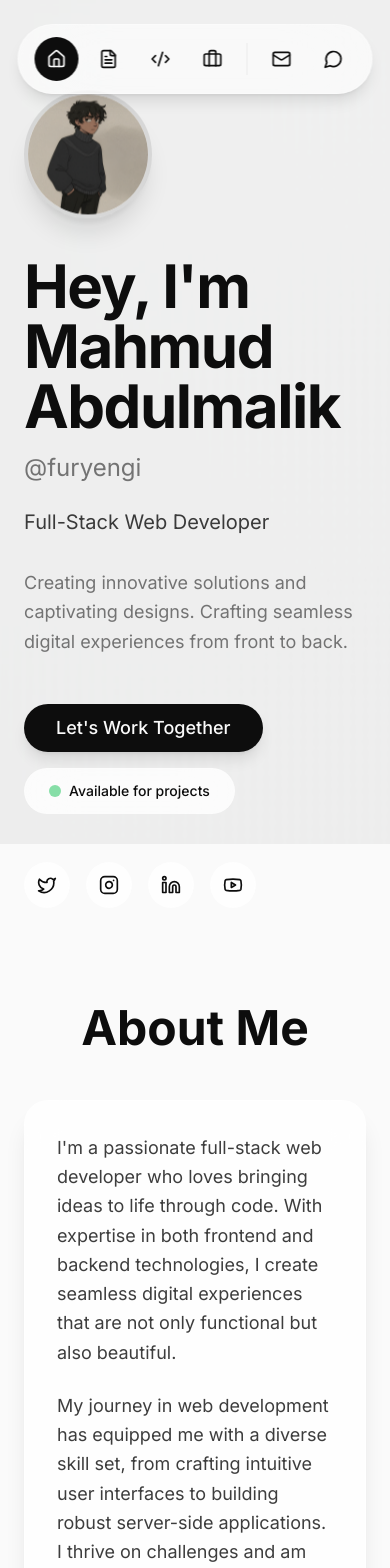
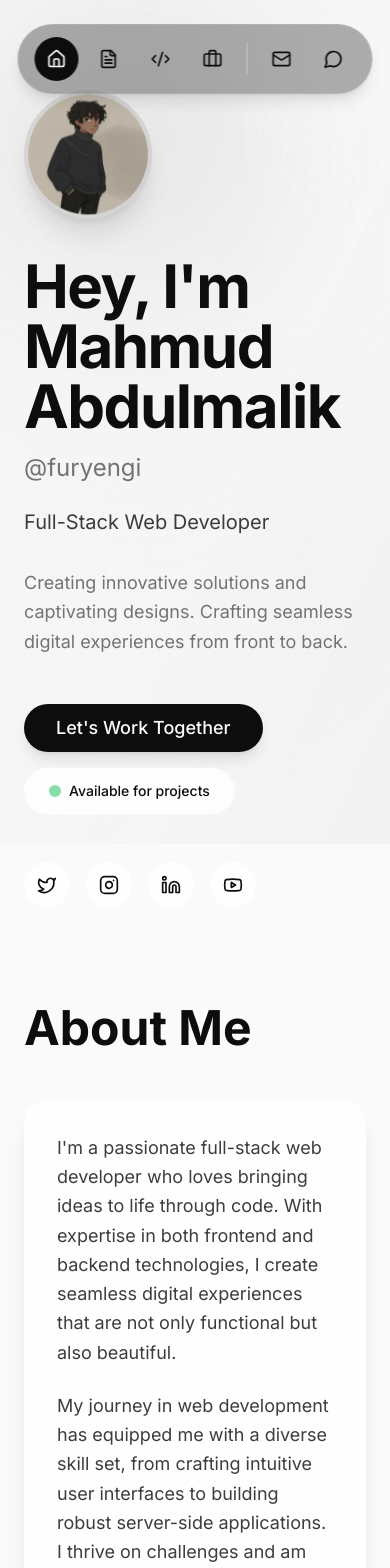
Before and after one commit to furyengi/furyengi-portfolio-showcase, a React (Vite) app: page / in a window 390 px wide. Shown: the top 1568 px of the page. Built offline with nearby package versions, Linux system fonts and the light colour scheme.

Commit message:
Refactor: Dark theme and left alignment

```diff
--- a/index.html
+++ b/index.html
@@ -1,5 +1,5 @@
 <!doctype html>
-<html lang="en">
+<html lang="en" class="dark">
   <head>
     <meta charset="UTF-8" />
     <meta name="viewport" content="width=device-width, initial-scale=1.0" />
--- a/src/components/About.tsx
+++ b/src/components/About.tsx
@@ -1,8 +1,8 @@
 const About = () => {
   return (
-    <section id="about" className="min-h-screen flex items-center justify-center px-6 py-24">
-      <div className="max-w-4xl mx-auto">
-        <h2 className="text-5xl md:text-6xl font-bold mb-12 text-center">About Me</h2>
+    <section id="about" className="min-h-screen flex items-center px-6 py-24">
+      <div className="max-w-4xl">
+        <h2 className="text-5xl md:text-6xl font-bold mb-12">About Me</h2>
 
         <div className="glass rounded-3xl p-8 md:p-12 shadow-xl">
           <p className="text-lg md:text-xl text-foreground/80 leading-relaxed mb-6">
--- a/src/components/Contact.tsx
+++ b/src/components/Contact.tsx
@@ -10,9 +10,9 @@ const Contact = () => {
   };
 
   return (
-    <section id="contact" className="min-h-screen flex items-center justify-center px-6 py-24">
-      <div className="max-w-5xl mx-auto w-full">
-        <h2 className="text-5xl md:text-6xl font-bold mb-16 text-center">Get In Touch</h2>
+    <section id="contact" className="min-h-screen flex items-center px-6 py-24">
+      <div className="max-w-5xl w-full">
+        <h2 className="text-5xl md:text-6xl font-bold mb-16">Get In Touch</h2>
 
         <div className="grid grid-cols-1 lg:grid-cols-2 gap-12">
           <div className="space-y-8">
--- a/src/components/Hero.tsx
+++ b/src/components/Hero.tsx
@@ -13,7 +13,7 @@ const Hero = () => {
   return (
     <section id="home" className="min-h-screen flex items-center px-6 pt-24">
       <div className="max-w-4xl animate-fade-in-up">
-        <div className="mb-8 inline-block">
+        <div className="mb-8">
           <div className="w-32 h-32 rounded-full overflow-hidden border-4 border-primary/10 shadow-xl animate-float">
             <img
               src={profileImage}
--- a/src/components/Projects.tsx
+++ b/src/components/Projects.tsx
@@ -48,9 +48,9 @@ const Projects = () => {
   ];
 
   return (
-    <section id="projects" className="min-h-screen flex items-center justify-center px-6 py-24">
-      <div className="max-w-6xl mx-auto w-full">
-        <h2 className="text-5xl md:text-6xl font-bold mb-16 text-center">Featured Projects</h2>
+    <section id="projects" className="min-h-screen flex items-center px-6 py-24">
+      <div className="max-w-6xl w-full">
+        <h2 className="text-5xl md:text-6xl font-bold mb-16">Featured Projects</h2>
 
         <div className="grid grid-cols-1 md:grid-cols-2 gap-8">
           {projects.map((project, index) => (
--- a/src/components/Skills.tsx
+++ b/src/components/Skills.tsx
@@ -41,9 +41,9 @@ const Skills = () => {
   ];
 
   return (
-    <section id="skills" className="min-h-screen flex items-center justify-center px-6 py-24">
-      <div className="max-w-6xl mx-auto w-full">
-        <h2 className="text-5xl md:text-6xl font-bold mb-16 text-center">Skills & Expertise</h2>
+    <section id="skills" className="min-h-screen flex items-center px-6 py-24">
+      <div className="max-w-6xl w-full">
+        <h2 className="text-5xl md:text-6xl font-bold mb-16">Skills & Expertise</h2>
 
         <div className="grid grid-cols-1 md:grid-cols-2 lg:grid-cols-3 gap-6">
           {skills.map((skill, index) => {
--- a/src/pages/Index.tsx
+++ b/src/pages/Index.tsx
@@ -9,9 +9,14 @@ import heroBg from "@/assets/hero-bg.jpg";
 const Index = () => {
   return (
     <div className="relative">
-      {/* Background with subtle pattern */}
+      {/* Aesthetic gradient mesh background */}
+      <div className="fixed inset-0 -z-10">
+        <div className="absolute inset-0 bg-gradient-to-br from-background via-background to-muted/20" />
+        <div className="absolute top-0 -left-4 w-72 h-72 bg-primary/5 rounded-full blur-3xl animate-float" />
+        <div className="absolute top-20 right-20 w-96 h-96 bg-accent/10 rounded-full blur-3xl animate-float" style={{ animationDelay: '2s' }} />
+        <div className="absolute bottom-32 left-32 w-80 h-80 bg-secondary/10 rounded-full blur-3xl animate-float" style={{ animationDelay: '4s' }} />
         <div
-        className="fixed inset-0 -z-10 opacity-5"
+          className="absolute inset-0 opacity-[0.015]"
           style={{
             backgroundImage: `url(${heroBg})`,
             backgroundSize: 'cover',
@@ -19,6 +24,7 @@ const Index = () => {
             backgroundAttachment: 'fixed',
           }}
         />
+      </div>
 
       <Navigation />
 
```
Lines whose indentation alone changed are shown as unchanged.
